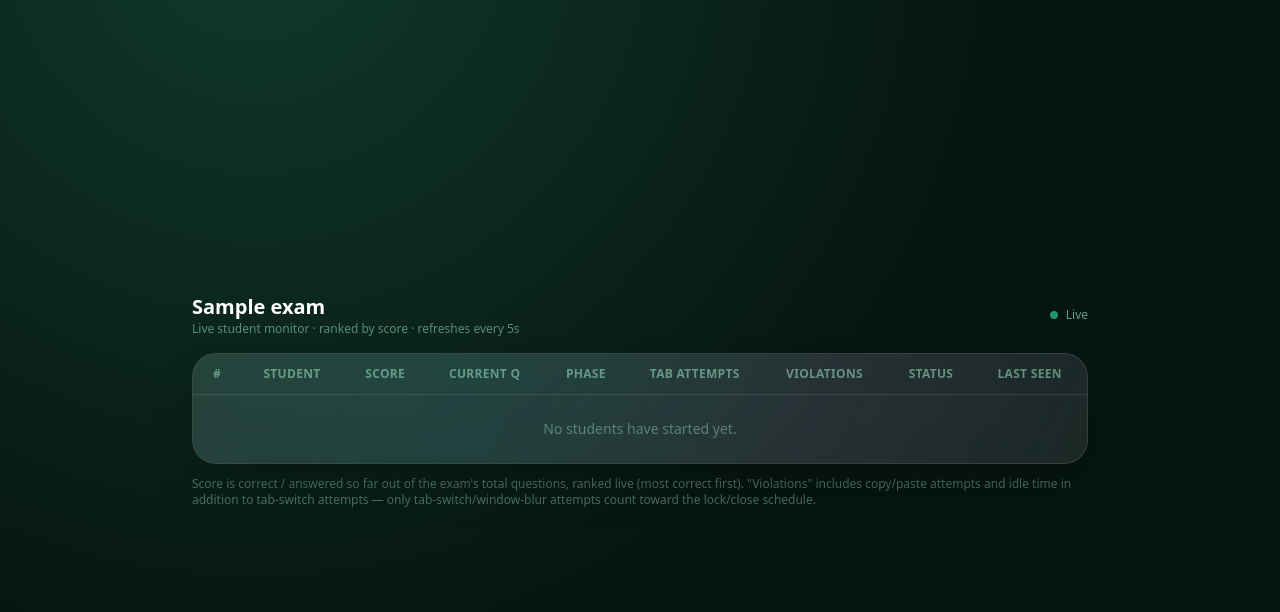
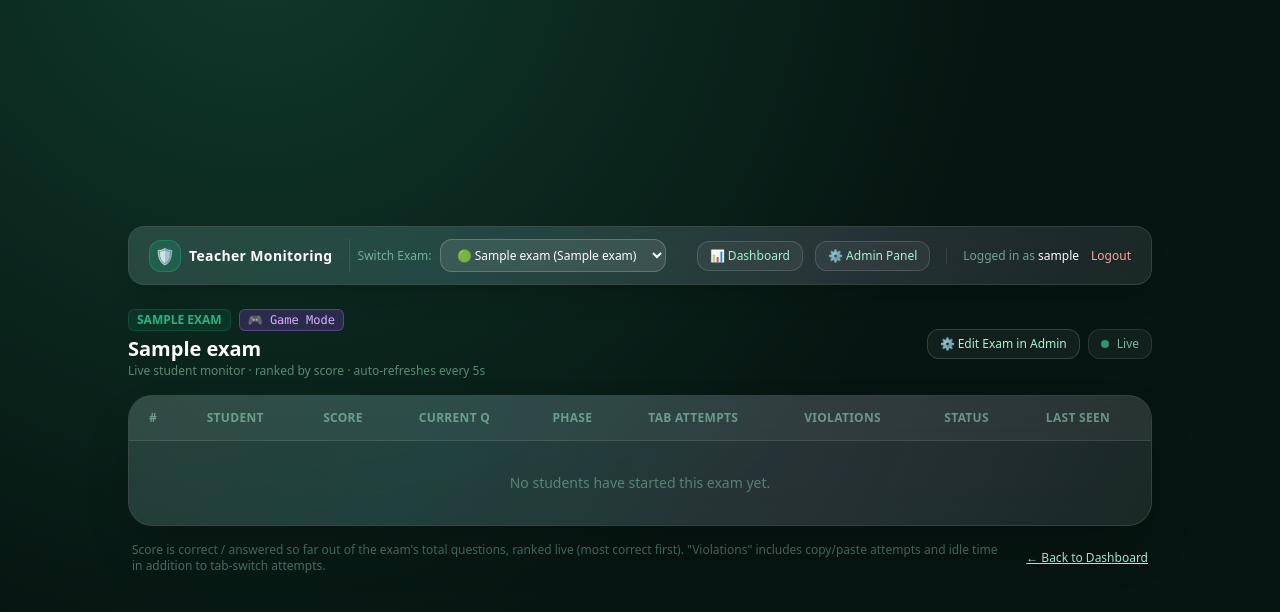
Before and after one commit to Nazonokage/Anti-Cheat-Exam, a Django app: page /teacher/monitor/1/ in a window 1280 px wide. Shown: the top 612 px of the page. Run offline with Django 5.2, Linux system fonts and the light colour scheme; a user stored in the database is signed in; tables that the repository leaves empty hold one stand-in row (values such as "Sample post"); data that the repository does not hold is empty.

Commit message:
feat: add unified teacher monitoring hub, navigation switcher, and multi-teacher account support

```diff
--- a/core/urls.py
+++ b/core/urls.py
@@ -12,6 +12,9 @@ urlpatterns = [
     path("tab-violation/", views.tab_violation, name="tab_violation"),
     path("report-violation/", views.report_violation, name="report_violation"),
     path("status/", views.status_api, name="status_api"),
+    path("teacher/signup/", views.teacher_signup, name="teacher_signup"),
+    path("teacher/logout/", views.teacher_logout, name="teacher_logout"),
+    path("teacher/monitor/", views.teacher_dashboard, name="teacher_dashboard"),
     path("teacher/monitor/<int:exam_id>/", views.teacher_monitor, name="teacher_monitor"),
     path("teacher/monitor/<int:exam_id>/data/", views.teacher_monitor_data, name="teacher_monitor_data"),
     path("game/leaderboard/", views.game_leaderboard, name="game_leaderboard"),
--- a/core/views.py
+++ b/core/views.py
@@ -3,8 +3,10 @@ import random
 from datetime import timedelta
 
 from django.contrib.admin.views.decorators import staff_member_required
+from django.contrib.auth import login
+from django.contrib.auth.models import User
 from django.core.cache import cache
-from django.http import JsonResponse, HttpResponseBadRequest
+from django.http import JsonResponse, HttpResponseBadRequest, HttpResponseForbidden, request
 from django.shortcuts import render, redirect, get_object_or_404
 from django.utils import timezone
 from django.views.decorators.http import require_POST
@@ -116,7 +118,9 @@ def _game_context(submission):
 
 def _question_review(submission):
     """Every question the student was given, in their own question order,
-    with human-readable answer text + the original question number."""
+    with human-readable answer text (not raw Choice ids). Sorted with
+    incorrect/unanswered questions first so students see what to review
+    right away, followed by the ones they got right."""
     order = submission.question_order or list(
         submission.exam.questions.order_by("order").values_list("id", flat=True)
     )
@@ -148,7 +152,7 @@ def _question_review(submission):
             "was_answered": a.answered,
             "is_correct": a.is_correct,
         })
-    rows.sort(key=lambda r: r["is_correct"])  # incorrect first
+    rows.sort(key=lambda r: r["is_correct"])  # False (incorrect) sorts before True
     return rows
 
 
@@ -160,6 +164,126 @@ def _done_context(submission, no_questions=False):
         ctx["question_review"] = _question_review(submission)
         ctx["question_review_json"] = json.dumps(ctx["question_review"])
     return ctx
+
+
+from django.contrib.auth import login, logout, authenticate
+from django.contrib.auth.models import User
+from django.http import JsonResponse, HttpResponseBadRequest, HttpResponseForbidden, request
+
+
+# --- Teacher Registration & Management -----------------------------------
+
+def teacher_logout(request):
+    logout(request)
+    return redirect("login")
+
+
+def teacher_signup(request):
+    if request.user.is_authenticated and request.user.is_staff:
+        return redirect("teacher_dashboard")
+
+    error = None
+    if request.method == "POST":
+        username = request.POST.get("username", "").strip()
+        password = request.POST.get("password", "")
+        confirm_password = request.POST.get("confirm_password", "")
+        full_name = request.POST.get("full_name", "").strip()
+        email = request.POST.get("email", "").strip()
+
+        if not username or not password:
+            error = "Username and password are required."
+        elif password != confirm_password:
+            error = "Passwords do not match."
+        elif User.objects.filter(username__iexact=username).exists():
+            error = f"Username '{username}' is already taken. Please choose another."
+        else:
+            first_name = full_name
+            last_name = ""
+            if " " in full_name:
+                parts = full_name.split(" ", 1)
+                first_name, last_name = parts[0], parts[1]
+
+            user = User.objects.create_user(
+                username=username,
+                password=password,
+                email=email,
+                first_name=first_name,
+                last_name=last_name,
+                is_staff=True,  # Grant staff permission for Teacher Portal and Admin access
+            )
+            login(request, user)
+            return redirect("teacher_dashboard")
+
+    return render(request, "teacher_signup.html", {"error": error})
+
+
+# --- Teacher live monitoring -----------------------------------------------
+
+@staff_member_required
+def teacher_dashboard(request):
+    now = timezone.now()
+    if request.user.is_superuser:
+        all_exams = Exam.objects.filter(is_archived=False).order_by("-is_active", "-created_at")
+    else:
+        all_exams = Exam.objects.filter(created_by=request.user, is_archived=False).order_by("-is_active", "-created_at")
+
+    exams_data = []
+    total_active_students = 0
+    total_violations_today = 0
+
+    for exam in all_exams:
+        total_questions = exam.questions.count()
+        student_count = exam.students.count()
+        submissions = exam.submissions.all()
+        total_subs = submissions.count()
+
+        active_subs = submissions.filter(closed=False, last_heartbeat__gte=now - timedelta(seconds=15)).count()
+        completed_subs = submissions.filter(closed=True).count()
+        violation_count = Violation.objects.filter(submission__exam=exam).count()
+
+        total_active_students += active_subs
+        total_violations_today += violation_count
+
+        exams_data.append({
+            "exam": exam,
+            "total_questions": total_questions,
+            "student_count": student_count,
+            "total_submissions": total_subs,
+            "active_students": active_subs,
+            "completed_students": completed_subs,
+            "violation_count": violation_count,
+        })
+
+    return render(request, "teacher_dashboard.html", {
+        "exams_data": exams_data,
+        "all_exams": all_exams,
+        "total_active_students": total_active_students,
+        "total_violations_today": total_violations_today,
+    })
+
+
+@staff_member_required
+def teacher_monitor(request, exam_id):
+    exam = get_object_or_404(Exam, id=exam_id)
+    if not request.user.is_superuser and exam.created_by != request.user:
+        return HttpResponseForbidden("You do not have permission to view or monitor this exam.")
+
+    if request.user.is_superuser:
+        all_exams = Exam.objects.filter(is_archived=False).order_by("-is_active", "-created_at")
+    else:
+        all_exams = Exam.objects.filter(created_by=request.user, is_archived=False).order_by("-is_active", "-created_at")
+
+    return render(request, "teacher_monitor.html", {
+        "exam": exam,
+        "all_exams": all_exams,
+    })
+
+
+@staff_member_required
+def teacher_monitor_data(request, exam_id):
+    exam = get_object_or_404(Exam, id=exam_id)
+    if not request.user.is_superuser and exam.created_by != request.user:
+        return JsonResponse({"error": "forbidden"}, status=403)
 
 
 # --- Login -----------------------------------------------------------------
@@ -490,29 +614,19 @@ def review_view(request):
         return render(request, "exam.html", _done_context(submission))
 
     question = answer.question
-
-    # Find this question's original number in the student's order
-    order = submission.question_order or list(
-        submission.exam.questions.order_by("order").values_list("id", flat=True)
-    )
-    try:
-        q_number = order.index(question.id) + 1
-    except ValueError:
-        q_number = "?"
-
     return render(request, "review.html", {
-        "submission": submission,
-        "question": question,
-        "choices": question.choices.all() if question.qtype != "identification" else None,
-        "remaining_seconds": int(remaining),
-        "bank_seconds": submission.review_bank_seconds,
-        "remaining_count": len(pending),
-        "q_number": q_number,
-        "q_total": len(order),
-        "hints_enabled": submission.exam.hints_enabled,
-        "done": False,
-        **_game_context(submission),
-    })
+            "submission": submission,
+            "question": question,
+            "choices": question.choices.all() if question.qtype != "identification" else None,
+            "remaining_seconds": int(remaining),
+            "bank_seconds": submission.review_bank_seconds,
+            "remaining_count": len(pending),
+            "q_number": q_number,               # ← NEW
+            "q_total": len(order),              # ← NEW
+            "hints_enabled": submission.exam.hints_enabled,
+            "done": False,
+            **_game_context(submission),
+        })
 
 
 @require_POST
@@ -692,9 +806,53 @@ def status_api(request):
 # --- Teacher live monitoring -----------------------------------------------
 
 @staff_member_required
+def teacher_dashboard(request):
+    now = timezone.now()
+    all_exams = Exam.objects.filter(is_archived=False).order_by("-is_active", "-created_at")
+
+    exams_data = []
+    total_active_students = 0
+    total_violations_today = 0
+
+    for exam in all_exams:
+        total_questions = exam.questions.count()
+        student_count = exam.students.count()
+        submissions = exam.submissions.all()
+        total_subs = submissions.count()
+
+        active_subs = submissions.filter(closed=False, last_heartbeat__gte=now - timedelta(seconds=15)).count()
+        completed_subs = submissions.filter(closed=True).count()
+        violation_count = Violation.objects.filter(submission__exam=exam).count()
+
+        total_active_students += active_subs
+        total_violations_today += violation_count
+
+        exams_data.append({
+            "exam": exam,
+            "total_questions": total_questions,
+            "student_count": student_count,
+            "total_submissions": total_subs,
+            "active_students": active_subs,
+            "completed_students": completed_subs,
+            "violation_count": violation_count,
+        })
+
+    return render(request, "teacher_dashboard.html", {
+        "exams_data": exams_data,
+        "all_exams": all_exams,
+        "total_active_students": total_active_students,
+        "total_violations_today": total_violations_today,
+    })
+
+
+@staff_member_required
 def teacher_monitor(request, exam_id):
     exam = get_object_or_404(Exam, id=exam_id)
-    return render(request, "teacher_monitor.html", {"exam": exam})
+    all_exams = Exam.objects.filter(is_archived=False).order_by("-is_active", "-created_at")
+    return render(request, "teacher_monitor.html", {
+        "exam": exam,
+        "all_exams": all_exams,
+    })
 
 
 @staff_member_required
--- a/templates/admin/core/exam/change_form.html
+++ b/templates/admin/core/exam/change_form.html
@@ -1,6 +1,9 @@
 {% extends "admin/change_form.html" %}
 {% block object-tools-items %}
 {% if original %}
+<li>
+  <a href="{% url 'teacher_monitor' original.pk %}" style="background-color: #10B981; color: #061511; font-weight: bold;">🟢 Live Monitor</a>
+</li>
 <li>
   <a href="{% url 'admin:core_exam_import_roster' original.pk %}" class="addlink">Import Roster</a>
 </li>
--- a/templates/admin/core/exam/change_list.html
+++ b/templates/admin/core/exam/change_list.html
@@ -1,5 +1,8 @@
 {% extends "admin/change_list.html" %}
 {% block object-tools-items %}
+<li>
+  <a href="{% url 'teacher_dashboard' %}" style="background-color: #10B981; color: #061511; font-weight: bold;">🖥️ Live Monitoring Hub</a>
+</li>
 <li>
   <a href="{% url 'admin:core_exam_import_json' %}" class="addlink">Import JSON</a>
 </li>
--- /dev/null
+++ b/templates/components/teacher_nav.html
@@ -0,0 +1,45 @@
+<div class="w-full glass rounded-2xl border border-white/15 px-5 py-3 mb-6 flex flex-wrap items-center justify-between gap-4 shadow-xl">
+  <!-- Left: Brand & Exam Switcher -->
+  <div class="flex items-center gap-4 flex-wrap">
+    <a href="{% url 'teacher_dashboard' %}" class="flex items-center gap-2 font-bold text-white tracking-wide hover:text-examaccent transition-colors text-sm">
+      <span class="inline-flex h-8 w-8 items-center justify-center rounded-xl bg-examprimary/20 border border-examprimary/40 text-examaccent text-base">🛡️</span>
+      Teacher Monitoring
+    </a>
+
+    {% if all_exams %}
+    <div class="flex items-center gap-2 pl-2 border-l border-white/10">
+      <label for="exam-switcher" class="text-xs text-examtext/60 font-medium hidden sm:inline">Switch Exam:</label>
+      <select id="exam-switcher" onchange="if(this.value) location.href=this.value;"
+              class="bg-white/10 text-xs text-white rounded-xl px-3 py-1.5 border border-white/20 focus:outline-none focus:ring-2 focus:ring-examprimary cursor-pointer max-w-[220px] sm:max-w-xs truncate">
+        <option value="{% url 'teacher_dashboard' %}" class="bg-examsurface text-examtext/60">-- All Exams Overview --</option>
+        {% for e in all_exams %}
+        <option value="{% url 'teacher_monitor' e.id %}" class="bg-examsurface" {% if exam and exam.id == e.id %}selected{% endif %}>
+          {% if e.is_active %}🟢 {% else %}⚪ {% endif %}{{ e.title }} ({{ e.subject }})
+        </option>
+        {% endfor %}
+      </select>
+    </div>
+    {% endif %}
+  </div>
+
+  <!-- Right: Quick Links & User Badge -->
+  <div class="flex items-center gap-3 text-xs">
+    <a href="{% url 'teacher_dashboard' %}"
+       class="px-3 py-1.5 rounded-xl border border-white/15 bg-white/5 hover:bg-white/10 text-examtext transition-colors">
+      📊 Dashboard
+    </a>
+    <a href="{% url 'admin:index' %}" target="_blank"
+       class="px-3 py-1.5 rounded-xl border border-white/15 bg-white/5 hover:bg-white/10 text-examtext transition-colors">
+      ⚙️ Admin Panel
+    </a>
+
+    <div class="h-4 w-px bg-white/10 mx-1 hidden sm:block"></div>
+
+    <span class="text-examtext/60 hidden md:inline">
+      Logged in as <strong class="text-white font-medium">{{ request.user.username }}</strong>
+    </span>
+    <a href="{% url 'teacher_logout' %}" class="text-red-300 hover:text-red-200 transition-colors">
+      Logout
+    </a>
+  </div>
+</div>
--- a/templates/teacher_monitor.html
+++ b/templates/teacher_monitor.html
@@ -1,42 +1,68 @@
 {% extends "base.html" %}
 {% block title %}Live Monitor — {{ exam.title }}{% endblock %}
 {% block content %}
-<div class="w-full max-w-4xl">
-  <div class="flex items-center justify-between mb-4">
+<div class="w-full max-w-5xl my-4">
+  {% include "components/teacher_nav.html" %}
+
+  <div class="flex flex-wrap items-center justify-between gap-3 mb-4">
     <div>
-      <h1 class="text-xl font-semibold text-white">{{ exam.title }}</h1>
-      <p class="text-xs text-examtext/50">Live student monitor &middot; ranked by score &middot; refreshes every 5s</p>
+      <div class="flex items-center gap-2">
+        <span class="text-xs uppercase font-bold text-examaccent/80 px-2 py-0.5 rounded-md bg-examprimary/10 border border-examprimary/20">
+          {{ exam.subject }}
+        </span>
+        {% if exam.game_mode %}
+          <span class="text-xs px-2 py-0.5 rounded-md bg-purple-500/20 text-purple-300 border border-purple-400/30 font-mono">
+            🎮 Game Mode
+          </span>
+        {% endif %}
       </div>
-    <span class="flex items-center gap-2 text-xs text-examtext/60">
+      <h1 class="text-xl font-semibold text-white mt-1">{{ exam.title }}</h1>
+      <p class="text-xs text-examtext/50">Live student monitor &middot; ranked by score &middot; auto-refreshes every 5s</p>
+    </div>
+
+    <div class="flex items-center gap-2">
+      <a href="{% url 'admin:core_exam_change' exam.id %}" target="_blank"
+         class="text-xs px-3 py-1.5 rounded-xl border border-white/15 bg-white/5 hover:bg-white/10 text-examtext transition-colors flex items-center gap-1">
+        ⚙️ Edit Exam in Admin
+      </a>
+      <span class="flex items-center gap-2 text-xs text-examtext/70 bg-white/5 border border-white/10 px-3 py-1.5 rounded-xl">
         <span class="h-2 w-2 rounded-full bg-examaccent animate-pulse"></span> Live
       </span>
     </div>
+  </div>
 
-  <div class="glass rounded-3xl shadow-2xl overflow-hidden">
-    <table class="w-full text-sm">
+  <div class="glass rounded-3xl shadow-2xl overflow-hidden border border-white/15">
+    <div class="overflow-x-auto">
+      <table class="w-full text-sm text-left">
         <thead>
-        <tr class="text-left text-examtext/50 text-xs uppercase tracking-wide border-b border-white/10">
-          <th class="px-5 py-3">#</th>
-          <th class="px-5 py-3">Student</th>
-          <th class="px-5 py-3">Score</th>
-          <th class="px-5 py-3">Current Q</th>
-          <th class="px-5 py-3">Phase</th>
-          <th class="px-5 py-3">Tab Attempts</th>
-          <th class="px-5 py-3">Violations</th>
-          <th class="px-5 py-3">Status</th>
-          <th class="px-5 py-3">Last Seen</th>
+          <tr class="text-examtext/50 text-xs uppercase tracking-wide border-b border-white/10 bg-white/5">
+            <th class="px-5 py-3.5">#</th>
+            <th class="px-5 py-3.5">Student</th>
+            <th class="px-5 py-3.5">Score</th>
+            <th class="px-5 py-3.5">Current Q</th>
+            <th class="px-5 py-3.5">Phase</th>
+            <th class="px-5 py-3.5">Tab Attempts</th>
+            <th class="px-5 py-3.5">Violations</th>
+            <th class="px-5 py-3.5">Status</th>
+            <th class="px-5 py-3.5">Last Seen</th>
           </tr>
         </thead>
         <tbody id="monitor-body">
-        <tr><td colspan="9" class="px-5 py-6 text-center text-examtext/40">Loading…</td></tr>
+          <tr><td colspan="9" class="px-5 py-8 text-center text-examtext/40">Loading monitor data…</td></tr>
         </tbody>
       </table>
     </div>
-  <p class="text-xs text-examtext/40 mt-3">
+  </div>
+
+  <div class="flex items-center justify-between text-xs text-examtext/40 mt-4 px-1">
+    <p>
       Score is correct / answered so far out of the exam's total questions, ranked live (most correct first).
-    "Violations" includes copy/paste attempts and idle time in addition to tab-switch attempts —
-    only tab-switch/window-blur attempts count toward the lock/close schedule.
+      "Violations" includes copy/paste attempts and idle time in addition to tab-switch attempts.
     </p>
+    <a href="{% url 'teacher_dashboard' %}" class="text-examtext hover:text-white underline shrink-0 ml-4">
+      &larr; Back to Dashboard
+    </a>
+  </div>
 </div>
 
 <script>
@@ -45,7 +71,7 @@
 
   function render(rows) {
     if (!rows.length) {
-      body.innerHTML = '<tr><td colspan="9" class="px-5 py-6 text-center text-examtext/40">No students have started yet.</td></tr>';
+      body.innerHTML = '<tr><td colspan="9" class="px-5 py-8 text-center text-examtext/40">No students have started this exam yet.</td></tr>';
       return;
     }
     body.innerHTML = rows.map((r, i) => {
@@ -56,15 +82,15 @@
       const violColor = r.violation_count >= 5 ? 'text-red-300' : (r.violation_count >= 1 ? 'text-yellow-300' : 'text-examtext/70');
       const violBadge = r.recent_violation && !r.closed
         ? '<span class="ml-1 inline-block h-1.5 w-1.5 rounded-full bg-red-400 animate-pulse" title="Recent violation"></span>' : '';
-      return `<tr class="border-b border-white/5 ${r.stale && !r.closed ? 'bg-red-500/5' : ''}">
-        <td class="px-5 py-3 text-examtext/50">${i + 1}</td>
-        <td class="px-5 py-3 text-white/90">${r.student_name}</td>
-        <td class="px-5 py-3 font-mono text-examaccent">${r.correct}/${r.answered} <span class="text-examtext/40">of ${r.total_questions}</span></td>
+      return `<tr class="border-b border-white/5 ${r.stale && !r.closed ? 'bg-red-500/5' : ''} hover:bg-white/5 transition-colors">
+        <td class="px-5 py-3 text-examtext/50 font-mono">${i + 1}</td>
+        <td class="px-5 py-3 text-white font-medium">${r.student_name}</td>
+        <td class="px-5 py-3 font-mono text-examaccent font-semibold">${r.correct}/${r.answered} <span class="text-examtext/40 font-normal">of ${r.total_questions}</span></td>
         <td class="px-5 py-3">${r.current_question}</td>
         <td class="px-5 py-3 capitalize">${r.phase}</td>
         <td class="px-5 py-3 ${tabColor}">${r.tab_attempts}</td>
         <td class="px-5 py-3 ${violColor}">${r.violation_count}${violBadge}</td>
-        <td class="px-5 py-3 ${statusColor}">${statusLabel}</td>
+        <td class="px-5 py-3 ${statusColor} font-medium">${statusLabel}</td>
         <td class="px-5 py-3 text-examtext/50">${seen}</td>
       </tr>`;
     }).join('');
@@ -74,7 +100,7 @@
     try {
       const res = await fetch(dataUrl);
       const data = await res.json();
-      render(data.students); // already ranked by the backend: most correct first
+      render(data.students);
     } catch (e) { /* keep last good render on transient errors */ }
   }
   poll();
```
Also changed, not shown: core/admin.py (+62 -2 lines), templates/admin/base_site.html (added, +10 -0 lines), templates/login.html (+6 -1 lines), templates/teacher_dashboard.html (added, +150 -0 lines), templates/teacher_signup.html (added, +71 -0 lines), README.md. Lines whose indentation alone changed are shown as unchanged.
